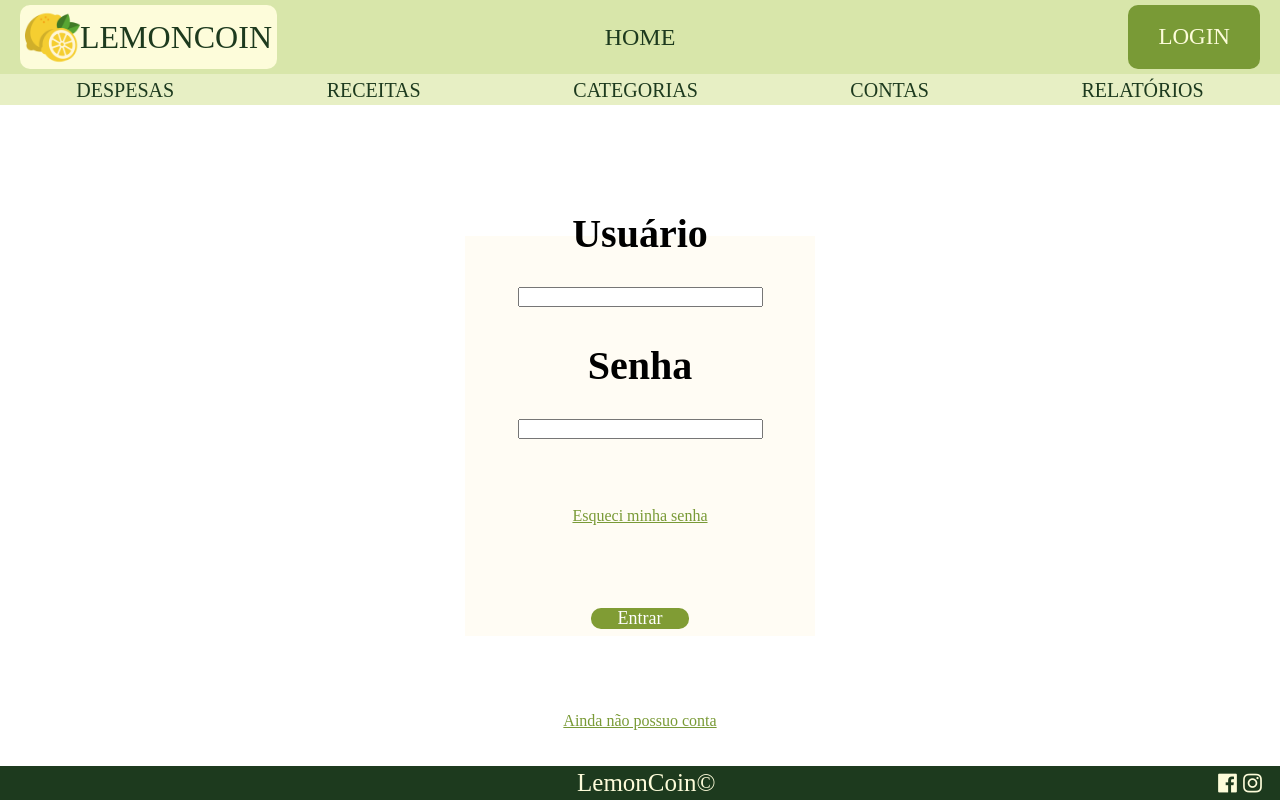
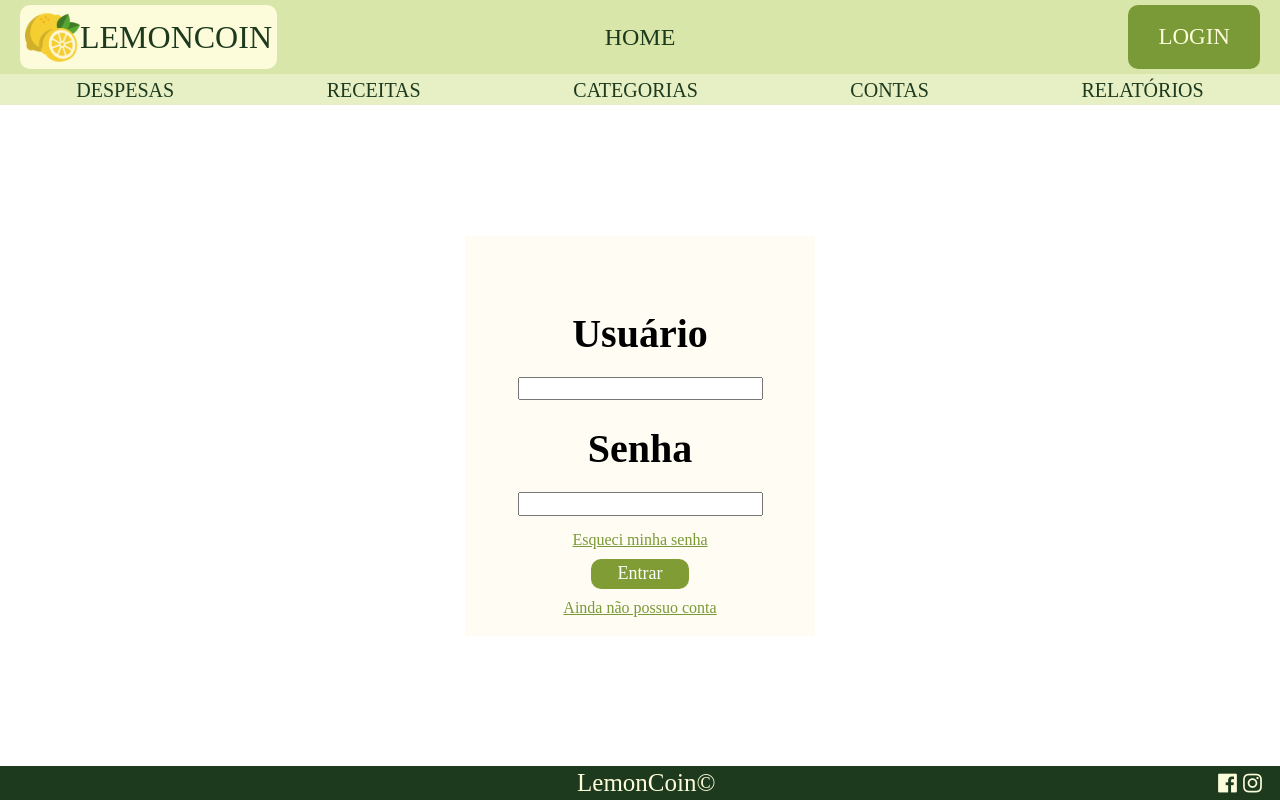
Before and after one commit to IntiGenovez/LemonCoin, a React (Vite) app in the folder frontend/: page /login in a window 1280 px wide. Built offline with nearby package versions, Linux system fonts and the light colour scheme; no server answers.

Commit message:
arrumei a tela de login

```diff
--- a/frontend/src/estilos/Login.module.css
+++ b/frontend/src/estilos/Login.module.css
@@ -1,11 +1,14 @@
 .formulario{
+    display: flex;
+    flex-direction: column;
+    align-items: center;
+    gap: 10px;
+
     background-color: #fffcf4;
     text-align: center;
-    margin: auto;
     padding-top: 5%;
     width: 350px;
     height: 400px;
-
 }
 
 .formulario h1 {
@@ -14,7 +17,7 @@
 }
 
 .formulario a {
-    margin: 5px;
+
     color: var(--background-botoes);
     text-decoration: underline;
 }
@@ -30,10 +33,9 @@
     background-color: #809c34;
     border: 0;
     width: 28%;
-    height: 40px;
+    height: 30px;
     font: bolder;
     color: white;
     font-size: 18px;
-    margin: 20px;
     border-radius: 10px;
 }
--- a/frontend/src/telas/Login.jsx
+++ b/frontend/src/telas/Login.jsx
@@ -11,21 +11,16 @@ export default function Login() {
         setVariavel(e.target.value)
     }
     return (
-        <form className={globalStyle.formulario}>
+        <form>
+            <div className={globalStyle.formulario}>
                 <h1>Usuário</h1>
                 <input type="text" value={ usuario } onChange={ e => tratarInput(setUsuario, e) }/>
-
                 <h1>Senha</h1>
                 <input type="text" value={ senha } onChange={ e => tratarInput(setSenha, e) }/>
-            <br />
-
                 <a href="">Esqueci minha senha</a>
-            <br />
-
                 <button>Entrar</button>
-            <br />
-
                 <Link to="/cadastro">Ainda não possuo conta</Link>
+            </div>
         </form>
     );
 }
```
Lines whose indentation alone changed are shown as unchanged.
